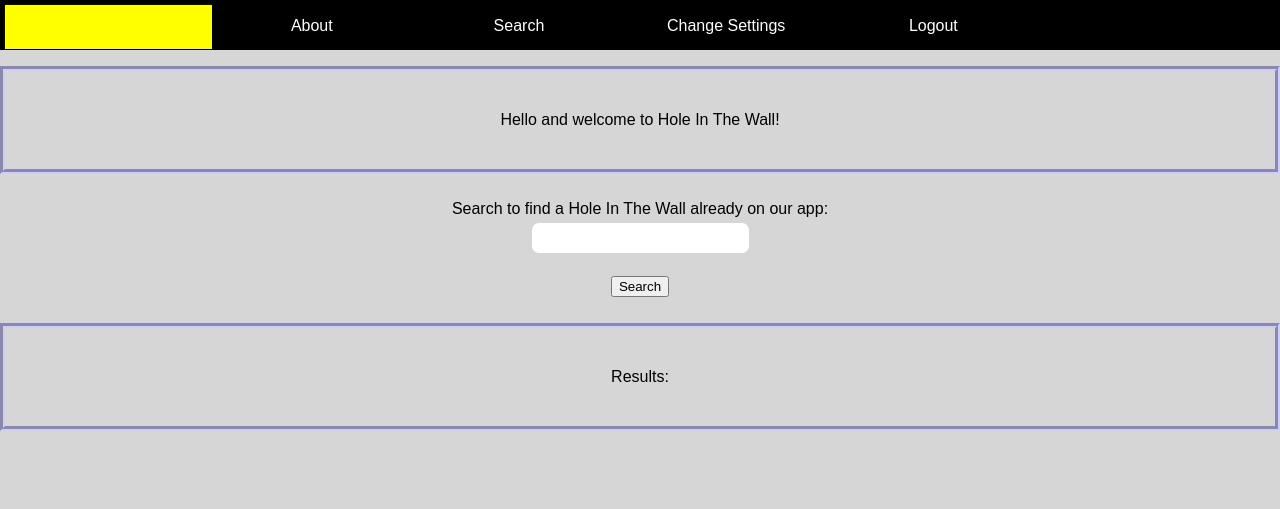
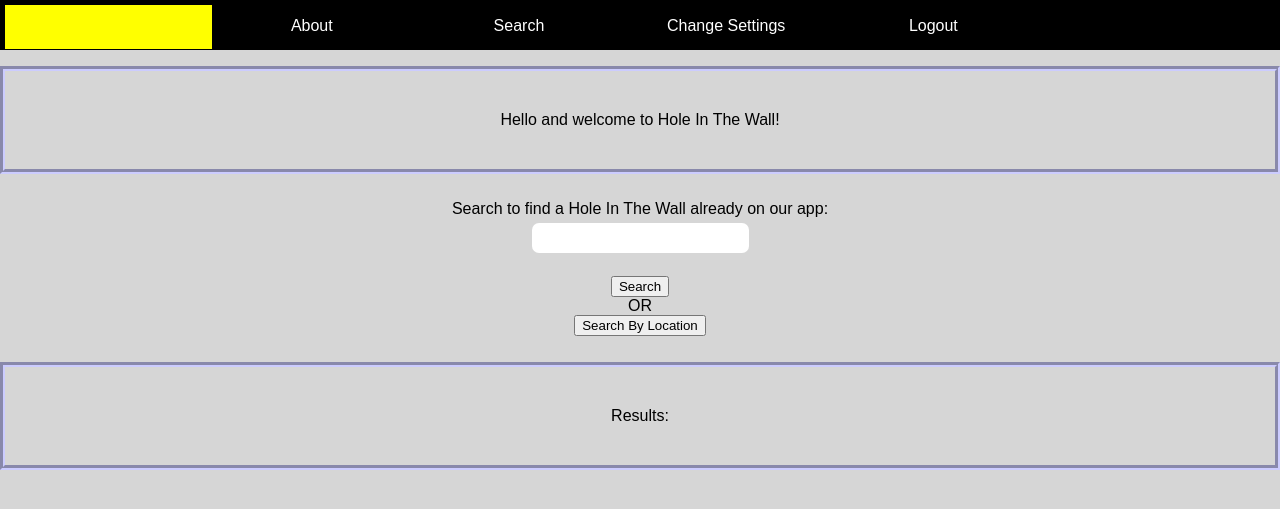
Before and after one commit to bsapozhnikov/Holes-In-The-Wall, a Flask app: page /search in a window 1280 px wide. Shown: the top 509 px of the page. Run offline with Flask 2, Linux system fonts and the light colour scheme; a user stored in the database is signed in; data comes from the database, SQL or seed files in the repository; parts of the project's set-up code (start-up, migrations or seed data) failed here and were passed over.

Commit message:
search by location

```diff
--- a/app.py
+++ b/app.py
@@ -4,6 +4,8 @@ import json
 import urllib2
 import ast
 import cgi
+import requests
+import math
 
 app=Flask(__name__)
 app.secret_key ='insert_clever_secret_here'
@@ -93,21 +95,50 @@ def findPlaces(places,query):
         return ans[:10]
         ##return ['I don\'t ','know what ','should go here - ','what\'s our search algorithm?']## ???
 
+def findPlacesByGeo(places,lat,lng):
+    matches = {}
+    print("User's location: (%d,%d)"%(lat,lng))
+    for oid in places.keys():
+        plat = float(places[oid]['lat'])
+        plng = float(places[oid]['lng'])
+        print("%s's location: (%d,%d)"%(places[oid]['placename'],lat,lng))
+        dist = math.sqrt(math.pow(lng-plng,2)+math.pow(lat-plat,2))
+        matches[oid] = dist
+    ans = [x[0] for x in sorted(matches.items(), key=lambda y: y[1])]
+    return ans[:10]
+
 @app.route('/search',methods=['GET','POST'])
 def search():
     if request.method=='GET':
         return render_template('search.html', name=db.getUser(session['user']))
     else:
-        ## get the query from the HTML form
-        query = request.form['holeInTheWall']
-        print "The query is '%s'"%query
-        ## get the places from the database
-        places = db.getPlaces()
-        ## sort the dictionary into a list
-        results = findPlaces(places,query)
-        ##results = ['I don\'t ','know what ','should go here - ','what\'s our search algorithm?']## ???
-        ## pass sorted list to template
-        return render_template('search.html',places=places, results=results, name=db.getUser(session['user']))
+
+        if request.form['submit']=='Search': ##search by keywords
+            ## get the query from the HTML form
+            query = request.form['holeInTheWall']
+            print "The query is '%s'"%query
+            ## get the places from the database
+            places = db.getPlaces()
+            ## sort the dictionary into a list
+            results = findPlaces(places,query)
+            ##results = ['I don\'t ','know what ','should go here - ','what\'s our search algorithm?']## ???
+            ## pass sorted list to template
+            return render_template('search.html',places=places, results=results, name=db.getUser(session['user']))
+        else: ##search by location
+            ##get ip address
+            ip = urllib2.urlopen('http://ip.42.pl/raw').read()
+            #get geo data
+            URL = "http://www.freegeoip.net/json/" + ip
+            req = requests.get(URL)###req= urllib2.urlopen(URL)###
+            result = req.text###result = req.read()###
+            data = json.loads(result)
+            resultList = data.values()
+            dump = ast.literal_eval(json.dumps(data))
+            lat = dump.get("latitude")
+            lng = dump.get("longitude")
+            places = db.getPlaces()
+            results = findPlacesByGeo(places,lat,lng)
+            return render_template('search.html',places=places, results=results, name=db.getUser(session['user']))
 
 @app.route('/reviews',methods=['GET','POST'])
 @app.route('/reviews/<oid>',methods=['GET','POST']) ## I'm just putting this here for now
@@ -151,8 +182,8 @@ ip = urllib2.urlopen('http://ip.42.pl/raw').read()
 
 #get geo data
 URL = "http://www.freegeoip.net/json/" + ip
-req= urllib2.urlopen(URL)
-result = req.read()
+req = requests.get(URL)###req= urllib2.urlopen(URL)###
+result = req.text###result = req.read()###
 data = json.loads(result)
 resultList = data.values()
 dump = ast.literal_eval(json.dumps(data))
--- a/templates/search.html
+++ b/templates/search.html
@@ -17,7 +17,9 @@
 	Search to find a Hole In The Wall already on our app:<br>
 	<input type="text" name="holeInTheWall">
 	<br><br>
-	<input type="submit" value="Search">
+	<input type="submit" name="submit" value="Search">
+	<br>OR<br>
+	<input type="submit" name="submit" value="Search By Location">
       </form>
     </p>
     <p class="box">
```
Also changed, not shown: 1 other file.
